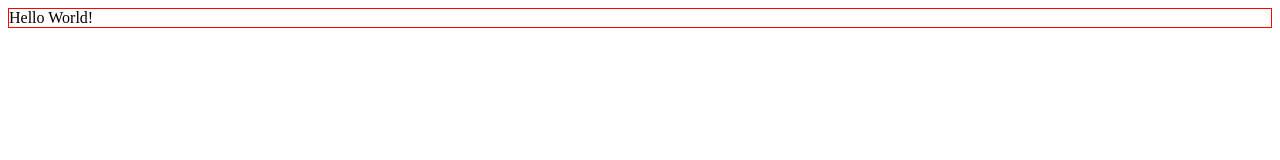
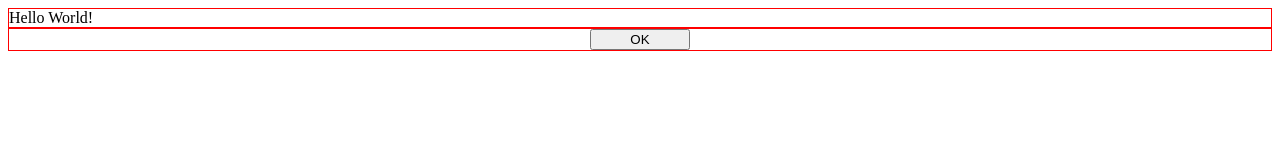
Before and after one commit to wfajkowski/ToDo_tmp, a plain HTML site: page index.html in a window 1280 px wide. Drawn offline with Linux system fonts and the light colour scheme.

Commit message:
first try

```diff
--- a/index.html
+++ b/index.html
@@ -9,7 +9,9 @@
 
 <body>
   <div>Hello World!</div>
-
+  <div class="button">
+    <button id="button">OK</button>
+  </div>
   <script src="scripts/todo.js"></script>
 </body>
 
--- a/scripts/todo.js
+++ b/scripts/todo.js
@@ -0,0 +1,7 @@
+var button = document.getElementById("button");
+
+function myFunction() {
+    alert ("Welcome!");
+}
+
+button.addEventListener("click", myFunction);
--- a/styles/todo.css
+++ b/styles/todo.css
@@ -3,3 +3,13 @@ div {
     border-width: 1px;
     border-color: red;
 }
+
+.button {
+  display: flex;
+  align-items: center;
+  justify-content: center;
+}
+
+button {
+    width: 100px;
+}
```
